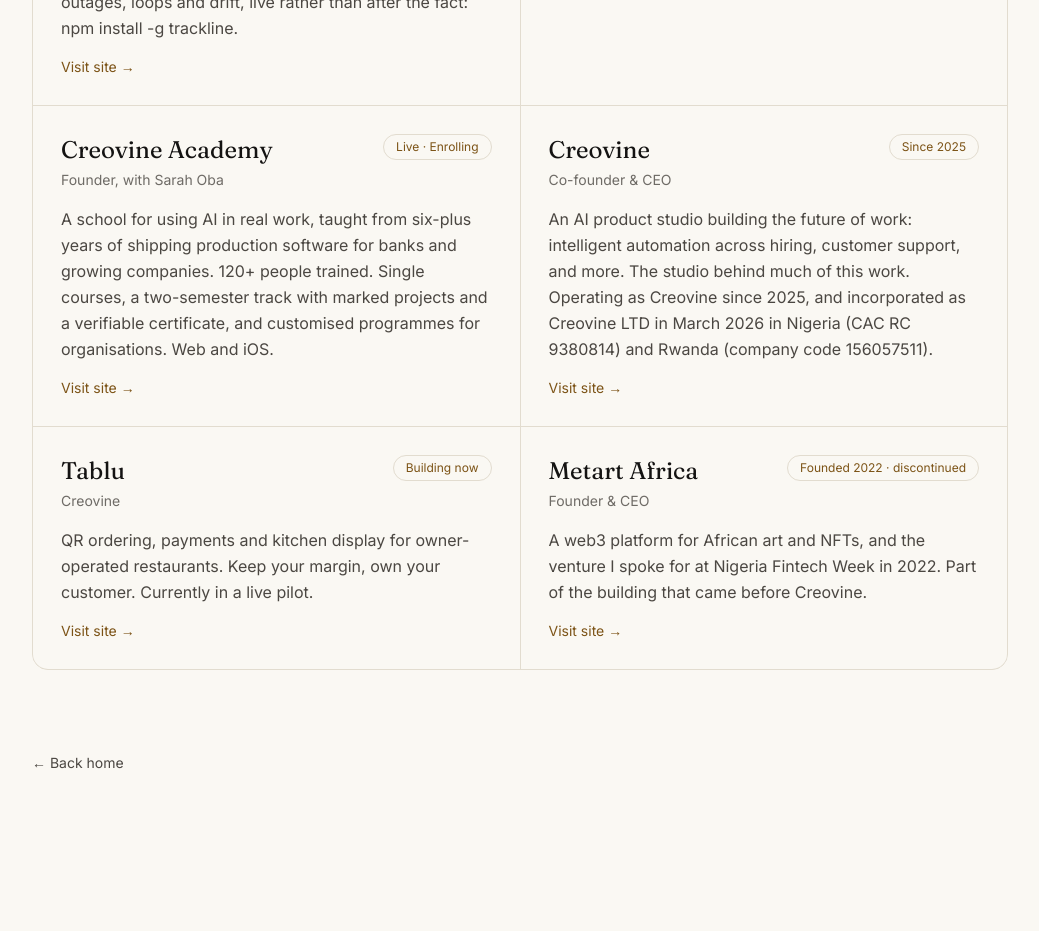
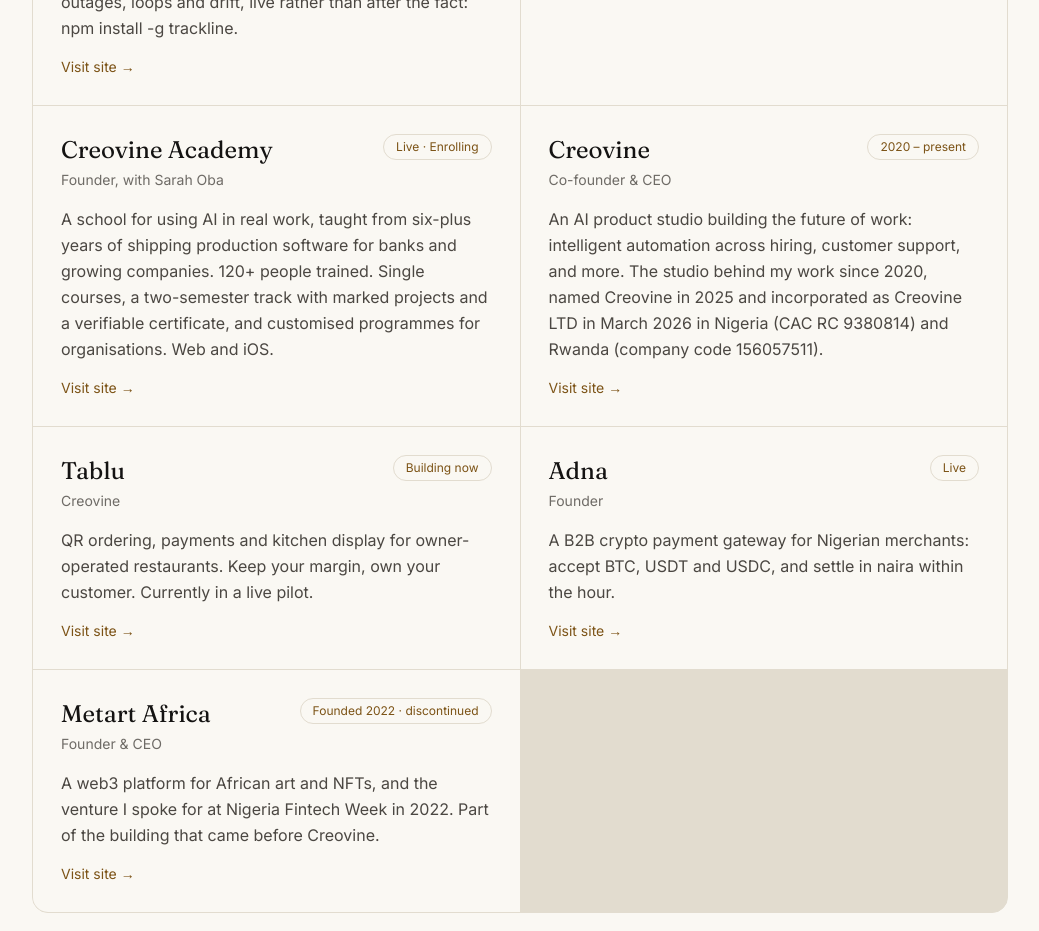
Before and after one commit to yerinsabraham/yerinsabraham_site, a Next.js app: page /work in a window 1280 px wide. Shown: the part 1200-2131 px from the top of the page, without its empty margins (120-1159 px from the left). Before the commit the page ends 2086 px from the top, so only its background shows below. Built offline with nearby package versions, Linux system fonts and the light colour scheme.

Commit message:
Date Creovine from 2020, add Adna, and correct Giddle

```diff
--- a/src/data/content.ts
+++ b/src/data/content.ts
@@ -105,7 +105,7 @@
     "A medical doctor trained in General Medicine (six years of it), I've spent the last six-plus years building impactful digital solutions: full-stack and blockchain applications, scalable APIs, and cloud infrastructure for startups and growing tech companies. Studying medicine taught me how the human body and mind work; engineering gave me the tools to build. I bring that same diagnostic curiosity to everything I make.",
     "Beyond tech, I'm an artist and entrepreneur, exploring ways to merge design, storytelling, and technology into experiences that resonate and drive engagement. My versatility lets me adapt quickly, learn new tools, and deliver across wildly different projects, from Web3 development to art exhibitions and fintech.",
     "I'm passionate about products and systems that are both technically robust and creatively inspired, and I enjoy collaborating with teams to turn complex ideas into functional, meaningful outcomes.",
-    "Most of what I built between 2020 and 2025 is no longer online. I founded products, ran them, and shut them down when they had taught me what they could: Giggle; Metart Africa, a web3 platform for African art that I spoke for at Nigeria Fintech Week in Lagos in 2022; and client work in blockchain, payments and backend systems. When a product closed, its code went private and its listings came down, and I started again with what I had learned. In 2025 that work consolidated under one name, Creovine, which was incorporated in 2026 and is where I build now.",
+    "Most of what I built between 2020 and 2025 is no longer online. I founded products, ran them, and shut them down when they had taught me what they could: Giddle; Metart Africa, a web3 platform for African art that I spoke for at Nigeria Fintech Week in Lagos in 2022; and client work in blockchain, payments and backend systems. When a product closed, its code went private and its listings came down, and I started again with what I had learned. Creovine is that same work, continued: building since 2020, under the Creovine name from 2025, and incorporated in 2026.",
     "My path ran from Nigeria to Sumy State University in Ukraine, where I earned my medical degree, into software engineering, and across art, music and fashion. These days my curiosity keeps pulling me toward health technology, and it led me to build Oystar, a platform that helps patients reach the specialists they need and makes sure the answer gets back to the clinic that sent them, with intelligence built in. I am starting in Rwanda, where I am based, but it is built for a problem that reaches far beyond one country. My product studio, Creovine, is where this and my other software live.",
     "I don't build alone. I build with my partner Sarah Oba, a product manager, full-stack engineer and content creator, and the co-founder behind Creovine with me. We share our life and work openly, including on our YouTube channel, and in 2026 I proposed to her in Rwanda, a story that found its way across the internet. The best things I make, I make with her.",
   ],
@@ -242,8 +242,8 @@
     title: "Creovine",
     role: "Co-founder & CEO",
     blurb:
-      "An AI product studio building the future of work: intelligent automation across hiring, customer support, and more. The studio behind much of this work. Operating as Creovine since 2025, and incorporated as Creovine LTD in March 2026 in Nigeria (CAC RC 9380814) and Rwanda (company code 156057511).",
-    status: "Since 2025",
+      "An AI product studio building the future of work: intelligent automation across hiring, customer support, and more. The studio behind my work since 2020, named Creovine in 2025 and incorporated as Creovine LTD in March 2026 in Nigeria (CAC RC 9380814) and Rwanda (company code 156057511).",
+    status: "2020 \u2013 present",
     href: "https://creovine.com/",
   },
   {
@@ -253,6 +253,14 @@
       "QR ordering, payments and kitchen display for owner-operated restaurants. Keep your margin, own your customer. Currently in a live pilot.",
     status: "Building now",
     href: "https://www.tabluhq.com/",
+  },
+  {
+    title: "Adna",
+    role: "Founder",
+    blurb:
+      "A B2B crypto payment gateway for Nigerian merchants: accept BTC, USDT and USDC, and settle in naira within the hour.",
+    status: "Live",
+    href: "https://adna.app",
   },
   {
     title: "Metart Africa",
@@ -526,7 +534,7 @@
     ],
   },
   {
-    heading: "Building before Creovine, 2020 to 2025",
+    heading: "Before the Creovine name, 2020 to 2025",
     items: [
       {
         claim: "Founder, Metart Africa",
@@ -551,7 +559,7 @@
       {
         claim: "Apps and platforms built and discontinued",
         detail:
-          "Earlier products, including Giggle and Metart Africa, were taken down when they closed, so their code and listings are no longer public. A 2024 profile covers them; screenshots and records are available on request.",
+          "Earlier products, including Giddle and Metart Africa, were taken down when they closed, so their code and listings are no longer public. A 2024 profile covers them; screenshots and records are available on request.",
         access: "Public + on request",
         links: [
           {
@@ -563,12 +571,12 @@
     ],
   },
   {
-    heading: "Work since 2025",
+    heading: "Since 2025",
     items: [
       {
-        claim: "Co-founder, Creovine",
+        claim: "Co-founder, Creovine, 2020 to present",
         detail:
-          "Operating as Creovine since 2025, incorporated in March 2026 as Creovine LTD: Nigeria, CAC RC 9380814 (2 March 2026), and Rwanda, company code 156057511 (25 March 2026). Its API serves Lira, Brydg, Oystar and CVault.",
+          "Building since 2020, under the Creovine name since 2025, and incorporated in March 2026 as Creovine LTD: Nigeria, CAC RC 9380814 (2 March 2026), and Rwanda, company code 156057511 (25 March 2026). Its API serves Lira, Brydg, Oystar and CVault.",
         access: "Public",
         links: [
           { label: "creovine.com", href: "https://creovine.com" },
@@ -577,9 +585,9 @@
         ],
       },
       {
-        claim: "Senior Backend Engineer, Fluxus Technologies Ltd, since 2025",
+        claim: "Senior Backend Engineer, Fluxus (Fluxus Technologies Ltd), since 2025",
         detail:
-          "Lead backend engineer on Riverly, a .NET 8 banking platform. Roughly three-quarters of the codebase is mine, across 600+ commits. The engagement contract is available on request.",
+          "Lead backend engineer on Riverly, a .NET 8 banking platform. Most of the codebase is mine, across 600+ commits. The engagement contract is available on request.",
         access: "Public + on request",
         links: [{ label: "api.riverly.ng", href: "https://api.riverly.ng" }],
       },
@@ -589,6 +597,13 @@
           "2 server errors across 65,942 requests in the 30 days to 9 September 2026, p95 284ms, from CloudWatch. The platform is early-stage, so these are reliability figures, not volume figures. Dashboard export on request.",
         access: "On request",
         links: [],
+      },
+      {
+        claim: "Founder, Adna",
+        detail:
+          "A B2B crypto payment gateway for Nigerian merchants, settling BTC, USDT and USDC in naira.",
+        access: "Public",
+        links: [{ label: "adna.app", href: "https://adna.app" }],
       },
       {
         claim: "LykLuk, 2025 to 2026",
```
